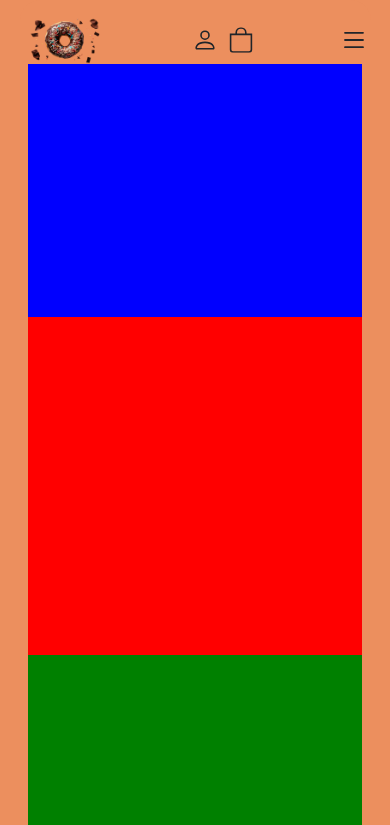
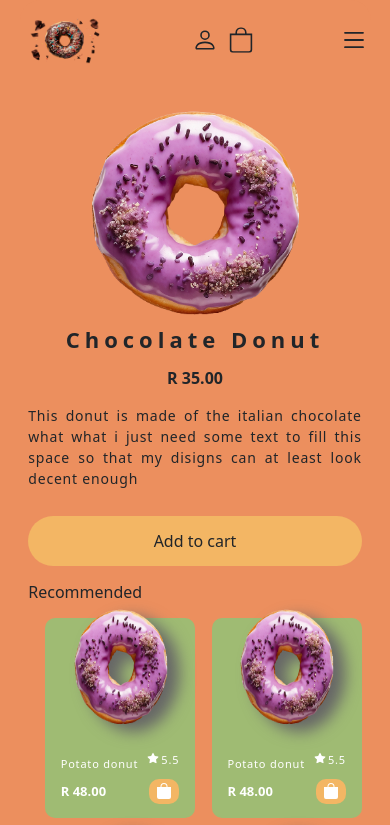
Before and after one commit to siyabongasamkelo/donuts, a React (Create React App) app in the folder clientside/myapp/: page /single in a window 390 px wide. Shown: the top 825 px of the page. Built offline with nearby package versions, Linux system fonts and the light colour scheme.

Commit message:
mobile design of #14

```diff
--- a/clientside/myapp/src/singleproduct/SingleProduct.js
+++ b/clientside/myapp/src/singleproduct/SingleProduct.js
@@ -1,5 +1,8 @@
 import styled from "styled-components";
 import Header from "../components/Header";
+import { ItemCard } from "../components/ItemCard";
+import s1 from "../images/s1.png";
+import { ReviewCard } from "../components/ReviewCard";
 
 export const SingleProdStyled = styled.div`
   width: 100vw;
@@ -37,8 +40,13 @@ export const HeroDiv = styled.div`
 
 export const LeftDiv = styled.div`
   @media only screen and (max-width: 600px) {
-    height: 30vh;
-    background-color: blue;
+    /* height: 34vh; */
+    margin-top: 12%;
+    .pic {
+      img {
+        transform: scale(120%);
+      }
+    }
   }
   @media only screen and (min-width: 768px) {
   }
@@ -47,29 +55,56 @@ export const LeftDiv = styled.div`
   }
 `;
 
-export const Middle = styled.div`
+export const RightDiv = styled.div`
   @media only screen and (max-width: 600px) {
-    height: 40vh;
-    background-color: red;
+    /* height: 54vh; */
+    .text {
+      h1 {
+        font-size: 22px;
+        font-weight: 900;
+        letter-spacing: 5px;
+      }
+      h4 {
+        margin-top: 5%;
+        font-size: 16px;
+        font-weight: 900;
+      }
+      p {
+        margin-top: 5%;
+        text-align: justify;
+        font-size: 14px;
+        letter-spacing: 0.8px;
+      }
+    }
+    .action {
+      button {
+        width: 100%;
+        margin-top: 8%;
+      }
+    }
+    .recommended {
+      margin-top: 5%;
+    }
+    .reviews {
+      margin-top: 5%;
+      margin-bottom: 30px;
+    }
   }
-
   @media only screen and (min-width: 768px) {
   }
-  @media only screen and (min-width: 992px) {
-  }
-
   @media only screen and (min-width: 1200px) {
   }
 `;
 
-export const RightDiv = styled.div`
-  @media only screen and (max-width: 600px) {
-    height: 30vh;
-    background-color: green;
-  }
-  @media only screen and (min-width: 768px) {
-  }
-  @media only screen and (min-width: 1200px) {
+export const MyButton = styled.button`
+  height: 50px;
+  width: 180px;
+  border-radius: 30px;
+  background-color: #f3b664;
+  cursor: pointer;
+  transition: 0.5s ease-in-out;
+  &:hover {
+    color: white;
   }
 `;
 
@@ -80,9 +115,50 @@ const SingleProduct = () => {
         <MainDiv>
           <Header />
           <HeroDiv className=" d-flex flex-column">
-            <LeftDiv></LeftDiv>
-            <Middle></Middle>
-            <RightDiv></RightDiv>
+            <LeftDiv className=" d-flex align-items-center accordion justify-content-center">
+              <div className="pic">
+                <img src={s1} alt="donut" />
+              </div>
+            </LeftDiv>
+            <RightDiv>
+              <div className="text text-center">
+                <h1>Chocolate Donut</h1>
+                <h4>R 35.00</h4>
+                <p>
+                  This donut is made of the italian chocolate what what i just
+                  need some text to fill this space so that my disigns can at
+                  least look decent enough
+                </p>
+              </div>
+              <div className="action">
+                <MyButton>Add to cart</MyButton>
+              </div>
+              <div className="recommended">
+                <div>
+                  <h3>Recommended</h3>
+                </div>
+                <div className="d-flex flex-wrap">
+                  <ItemCard />
+                  <ItemCard />
+                  <ItemCard />
+
+                  <ItemCard />
+                  <ItemCard />
+                </div>
+              </div>
+              <div className="reviews d-flex flex-wrap">
+                <div>
+                  <h3>reviews</h3>
+                </div>
+                <div className=" d-flex flex-wrap">
+                  <ReviewCard />
+                  <ReviewCard />
+                  <ReviewCard />
+                  <ReviewCard />
+                  <ReviewCard />
+                </div>
+              </div>
+            </RightDiv>
           </HeroDiv>
         </MainDiv>
       </Contatiner>
```
